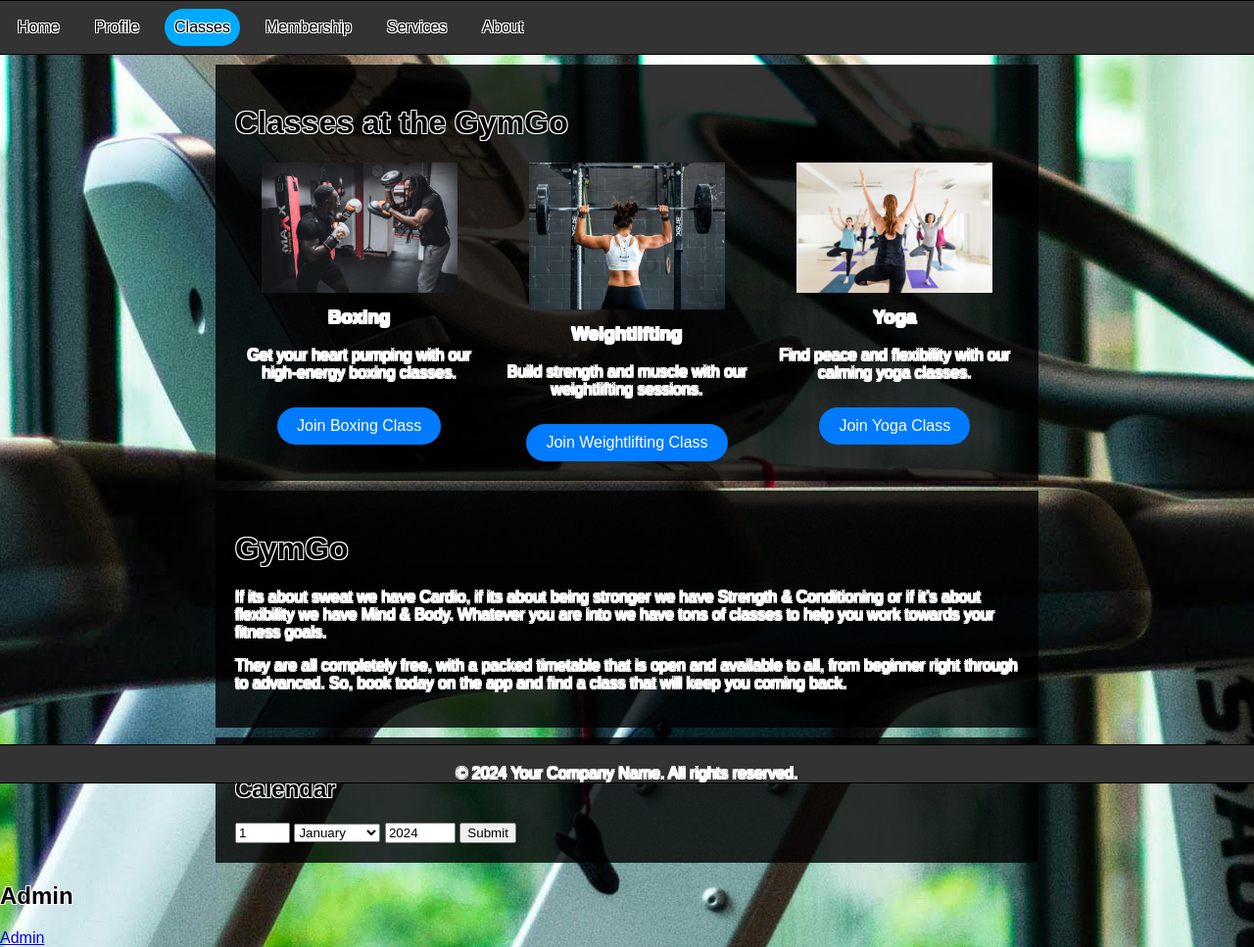
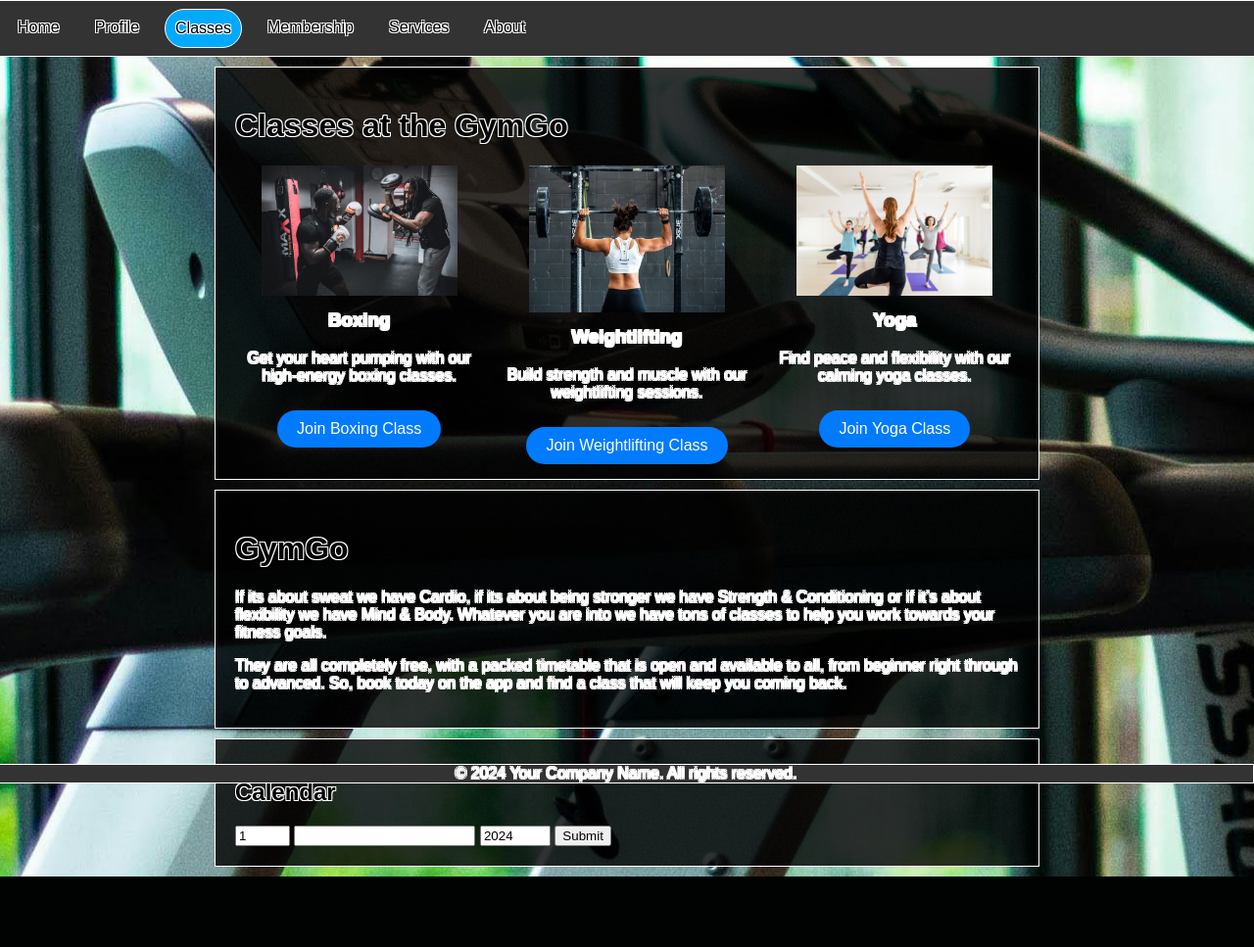
Before and after one commit to Gooz95/Python-2024, a Flask app: page /classes/ in a window 1280 px wide. Shown: the whole page at 98% size. After the commit the page ends 895 px from the top, so only its background shows below. Run offline with Flask 3, Linux system fonts and the light colour scheme; some libraries are stand-ins or nearby versions.

Commit message:
Extra CSS and design - Dawood

```diff
--- a/static/classes.css
+++ b/static/classes.css
@@ -6,23 +6,14 @@ body {
     background-repeat: no-repeat;
 }
 
-
-
-
-
-
-
 .container {
     max-width: 800px;
     margin: 10px auto;
     padding: 20px;
     color: #fff; /* Set text color to white */
     background-color: rgba(0, 0, 0, 0.800);
+    border: 1px solid #ffffff; /* Add a border for visual separation */
 }
-
-
-
-
 
 .class-grid {
     display: grid;
@@ -30,8 +21,14 @@ body {
     grid-gap: 20px; /* Spacing between grid items */
 }
 
+/* Specify a smaller height for the middle image */
+.small-height img {
+    min-width: 0px; /* Adjust the height as needed */
+}
+
 .class {
     text-align: center;
+    height: 300px; /* Fixed height for each grid item */
 }
 
 .class img {
@@ -44,12 +41,6 @@ body {
     margin-top: 10px; /* Add space above the heading */
     color: #ffffff; /* Set the color of the heading */
 }
-
-
-
-
-
-
 
 /* Style for the buttons */
 .class button {
--- a/static/global.css
+++ b/static/global.css
@@ -31,8 +31,8 @@ body {
 .navbar {
     background-color: #333;
     overflow: hidden;
-    border-bottom: 1px solid #000000; /* Add outline color to the top border */
-    border-top: 1px solid #000000;
+    border-top: 1px solid #ffffff;
+    border-bottom: 1px solid #ffffff;
 }
 
 .navbar ul {
@@ -46,6 +46,7 @@ body {
     float: left;
     margin: 8px;
     border-radius: 100px; /* Add roundness to the navigation list */
+    /* border: 1px solid #ffffff;  */
 }
 
 .navbar li a {
@@ -83,6 +84,7 @@ body {
 
 .navbar li a.active {
     background-color: #00aaff; /* Change background color of active link */
+    border: 1px solid #ffffff; /* Add a border for visual separation */
 }
 
 
@@ -102,7 +104,6 @@ body {
 .bottom-navbar {
     display: flex;
     justify-content: center;
-    padding: 10px 0;
 }
 
 .bottom-navbar li {
@@ -123,11 +124,10 @@ body {
 .footer {
     background-color: #333; /* Set background color of the footer */
     position: fixed;
-    left: 0;
+    right: 0;
     bottom: 0;
     width: 100%;
-    border-top: 1px solid #000000; /* Add outline color to the top border */
-    border-bottom: 1px solid #000000;
+    border: 1px solid #ffffff; /* Add a border for visual separation */
 }
 
 /* Footer size and font */
--- a/static/membership.css
+++ b/static/membership.css
@@ -14,6 +14,7 @@ body {
     padding: 20px;
     color: #fff; /* Set text color to white */
     background-color: rgba(0, 0, 0, 0.800);
+    border: 1px solid #ffffff; /* Add a border for visual separation */
 }
 
 
--- a/static/profile.css
+++ b/static/profile.css
@@ -12,6 +12,7 @@ body {
     padding: 20px;
     color: #fff; /* Set text color to white */
     background-color: rgba(0, 0, 0, 0.800);
+    border: 1px solid #ffffff; /* Add a border for visual separation */
 }
 
 .container h2 {
--- a/templates/about.html
+++ b/templates/about.html
@@ -4,7 +4,7 @@
 <head>
     <meta charset="UTF-8">
     <meta name="viewport" content="width=device-width, initial-scale=1.0">
-    <title>Member Profile</title>
+    <title>About</title>
     <link rel="stylesheet" href="{{ url_for('static', filename='global.css') }}">
     <link rel="stylesheet" href="{{ url_for('static', filename='about.css') }}">
 </head>
--- a/templates/classes.html
+++ b/templates/classes.html
@@ -4,7 +4,7 @@
 <head>
     <meta charset="UTF-8">
     <meta name="viewport" content="width=device-width, initial-scale=1.0">
-    <title>Member Profile</title>
+    <title>Classes</title>
     <link rel="stylesheet" href="{{ url_for('static', filename='global.css') }}">
     <link rel="stylesheet" href="{{ url_for('static', filename='classes.css') }}">
 </head>
@@ -36,7 +36,7 @@ class scheduling, adding classes, class registration, an scheduling -->
                 <p>Get your heart pumping with our high-energy boxing classes.</p>
                 <button>Join Boxing Class</button>
             </div>
-            <div class="class">
+            <div class="class small-height">
                 <img src="/static/images/weightlifting.jpg" alt="Weightlifting">
                 <h3>Weightlifting</h3>
                 <p>Build strength and muscle with our weightlifting sessions.</p>
@@ -64,28 +64,11 @@ class scheduling, adding classes, class registration, an scheduling -->
         <h2>Calendar</h2> <!-- Moved h2 inside the container -->
         <form class="day_form" action="/event-view/" method="post">
             <input type="number" min=1 max=31 value=1 name="day">
-            <select name="month">
-                <option value='01'>January</option>
-                <option value='02'>February</option>
-                <option value='03'>March</option>
-                <option value='04'>April</option>
-                <option value='05'>May</option>
-                <option value='06'>June</option>
-                <option value='07'>July</option>
-                <option value='08'>August</option>
-                <option value='09'>September</option>
-                <option value='10'>October</option>
-                <option value='11'>November</option>
-                <option value='12'>December</option>
-            </select>
+            <input type="text" name="month">
             <input type="number" min=2020 max=2034 value=2024 name="year">
             <input type="submit" value="Submit">
         </form>
     </div>
-
-    <!-- Make this only show if admin is logged in -->
-    <h2>Admin</h1>
-    <a href="/admin/">Admin</a>
 
 
 
--- a/templates/membership.html
+++ b/templates/membership.html
@@ -4,7 +4,7 @@
 <head>
     <meta charset="UTF-8">
     <meta name="viewport" content="width=device-width, initial-scale=1.0">
-    <title>Member Profile</title>
+    <title>Membership</title>
     <link rel="stylesheet" href="{{ url_for('static', filename='global.css') }}">
     <link rel="stylesheet" href="{{ url_for('static', filename='membership.css') }}">
 </head>
--- a/templates/profile.html
+++ b/templates/profile.html
@@ -4,7 +4,7 @@
 <head>
     <meta charset="UTF-8">
     <meta name="viewport" content="width=device-width, initial-scale=1.0">
-    <title>Member Profile</title>
+    <title>Profile</title>
     <link rel="stylesheet" href="{{ url_for('static', filename='global.css') }}">
     <link rel="stylesheet" href="{{ url_for('static', filename='profile.css') }}">
 </head>
--- a/templates/services.html
+++ b/templates/services.html
@@ -4,7 +4,7 @@
 <head>
     <meta charset="UTF-8">
     <meta name="viewport" content="width=device-width, initial-scale=1.0">
-    <title>Member Profile</title>
+    <title>Services</title>
     <link rel="stylesheet" href="{{ url_for('static', filename='global.css') }}">
     <link rel="stylesheet" href="{{ url_for('static', filename='services.css') }}">
 </head>
```
Also changed, not shown: static/index.css (+4 -10 lines).
